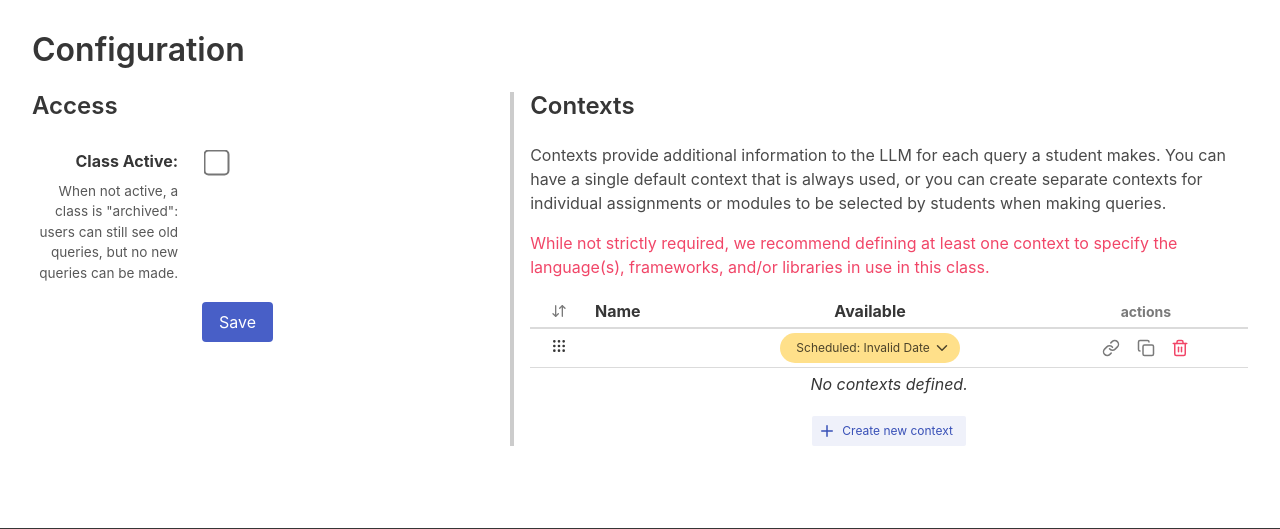
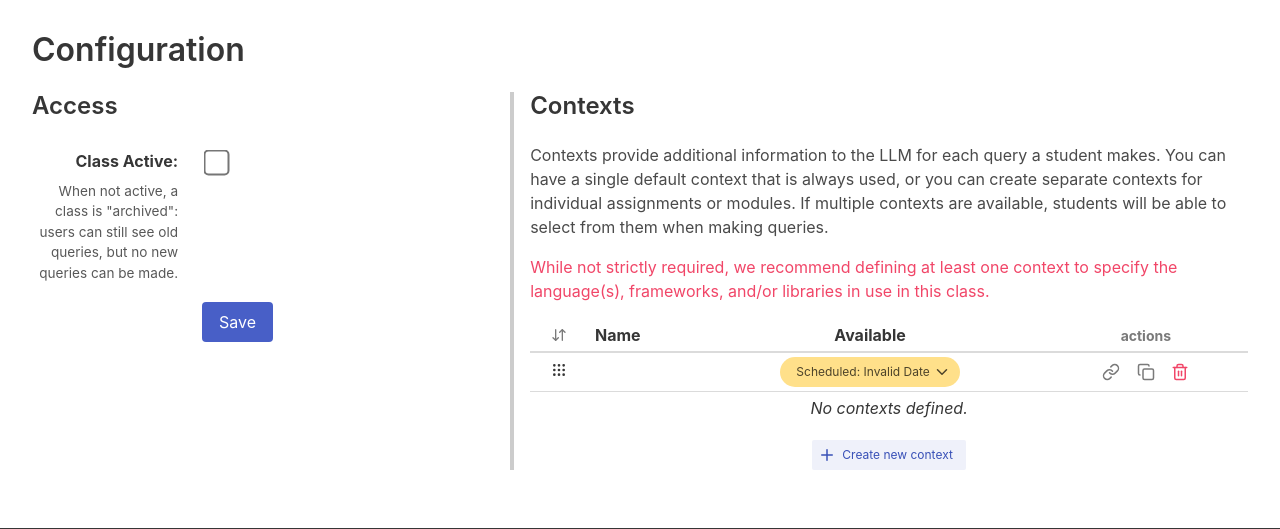
Before and after one commit to liffiton/Gen-Ed, a Python web app: template src/gened/templates/instructor_class_config.html in a window 1280 px wide. Shown: the part 64-593 px from the top of the page. Run offline with Jinja, Linux system fonts and the light colour scheme; the template is opened without the code that fills it, so the values that code supplies are empty; some libraries are stand-ins or nearby versions.

Commit message:
Clarify wording slightly.

```diff
--- a/src/gened/templates/instructor_class_config.html
+++ b/src/gened/templates/instructor_class_config.html
@@ -232,7 +232,7 @@ SPDX-License-Identifier: AGPL-3.0-only
 
       <div class="conf_col content">
         <h2 class="title is-size-4">Contexts</h2>
-        <p style="max-width: 50em">Contexts provide additional information to the LLM for each query a student makes.  You can have a single default context that is always used, or you can create separate contexts for individual assignments or modules to be selected by students when making queries.
+        <p style="max-width: 50em">Contexts provide additional information to the LLM for each query a student makes.  You can have a single default context that is always used, or you can create separate contexts for individual assignments or modules.  If multiple contexts are available, students will be able to select from them when making queries.
         {% if contexts | length == 0 %}
           <p class="has-text-danger">While not strictly required, we recommend defining at least one context to specify the language(s), frameworks, and/or libraries in use in this class.</p>
         {% endif %}
```
